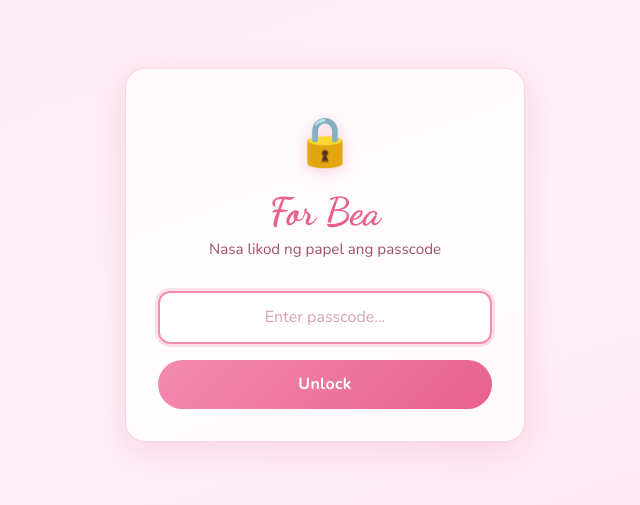
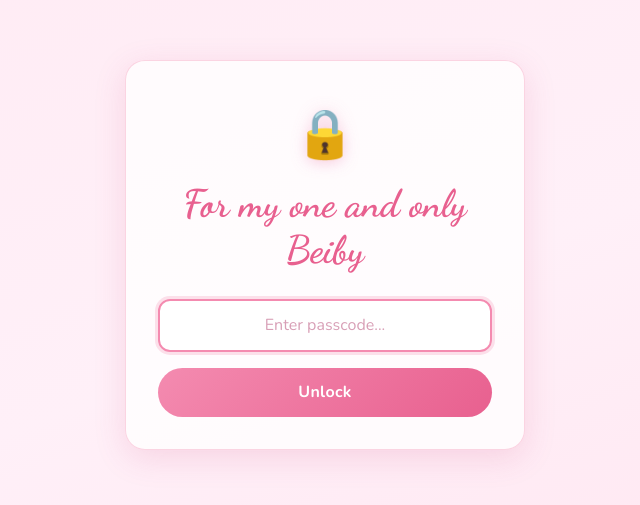
Before and after one commit to pmcm4/b-proj, a React (Vite) app: page / in a window 1280 px wide. Shown: the part 145-650 px from the top of the page, without its empty margins (315-955 px from the left). Built offline with nearby package versions, Linux system fonts and the light colour scheme.

Commit message:
fix: Update title in index.html and modify password page heading for clarity

```diff
--- a/index.html
+++ b/index.html
@@ -5,7 +5,7 @@
   <meta charset="UTF-8" />
   <link rel="icon" type="image/svg+xml" href="/love_heart_icon_178900.ico" />
   <meta name="viewport" content="width=device-width, initial-scale=1.0" />
-  <title>Bei my uni</title>
+  <title>My Beiby</title>
 </head>
 
 <body>
--- a/src/component/PasswordPage/PasswordPage.tsx
+++ b/src/component/PasswordPage/PasswordPage.tsx
@@ -27,10 +27,8 @@ export default function PasswordPage({ onSuccess }: Props) {
             <div className={`password-card ${errorKey > 0 ? "shake" : ""}`} key={errorKey}>
                 <span className="lock-icon">🔒</span>
 
-                <h1 className="password-heading">For Bea</h1>
-                <p className="password-subtitle">
-                    Nasa likod ng papel ang passcode
-                </p>
+                <h1 className="password-heading">For my one and only Beiby</h1>
+                <br></br>
 
                 <form onSubmit={handleSubmit} className="password-form">
                     <input
```
